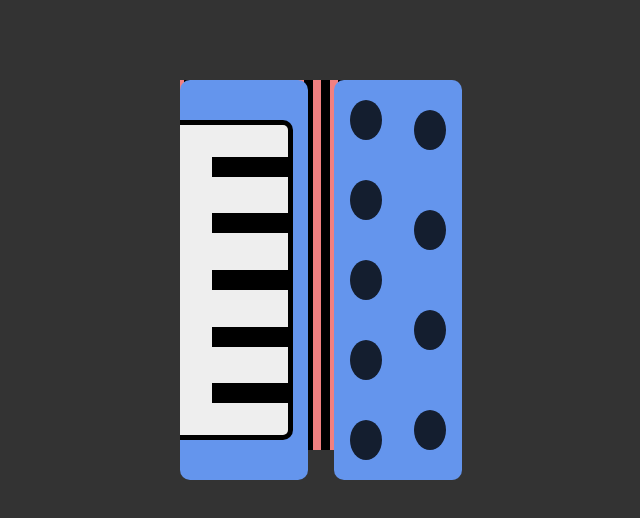
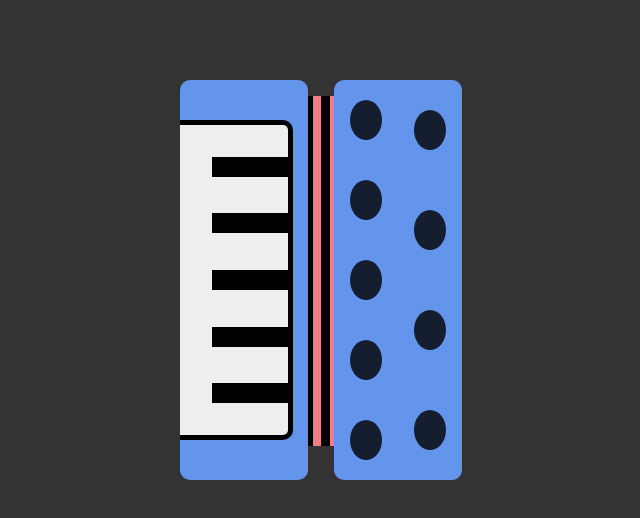
Before and after one commit to steff-dz/accordion, a plain HTML site: page index.html in a window 1280 px wide. Shown: the full height of the page, 306-946 px from the left. Drawn offline with Linux system fonts and the light colour scheme.

Commit message:
small edits

```diff
--- a/index.css
+++ b/index.css
@@ -52,10 +52,10 @@ body {
 
 #bellows {
 	background-color: lightcoral;
-	height: 37rem;
+	height: 35rem;
 	width: 20vw;
 	position: absolute;
-	top: 10vh;
+	top: 12%;
 	left: 38vw;
 	display: flex;
 	gap: 5px;
```
Also changed, not shown: index.html (+0 -17 lines).
